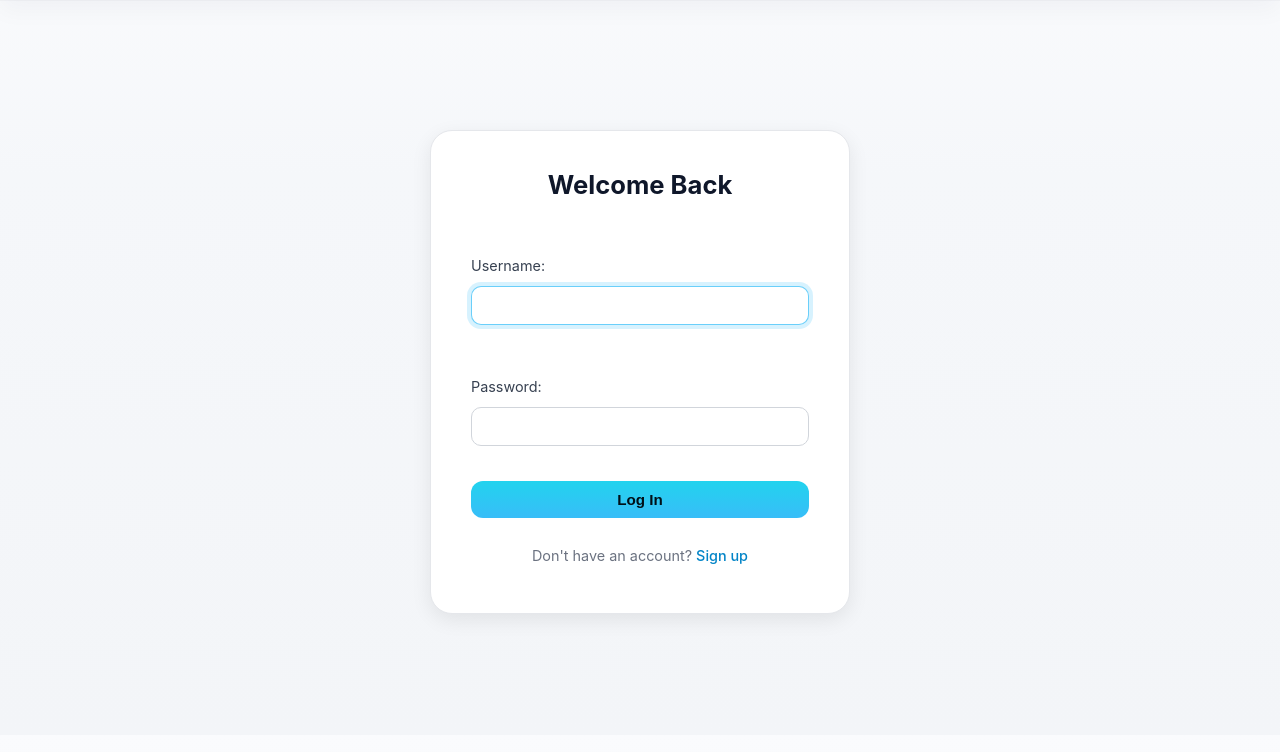
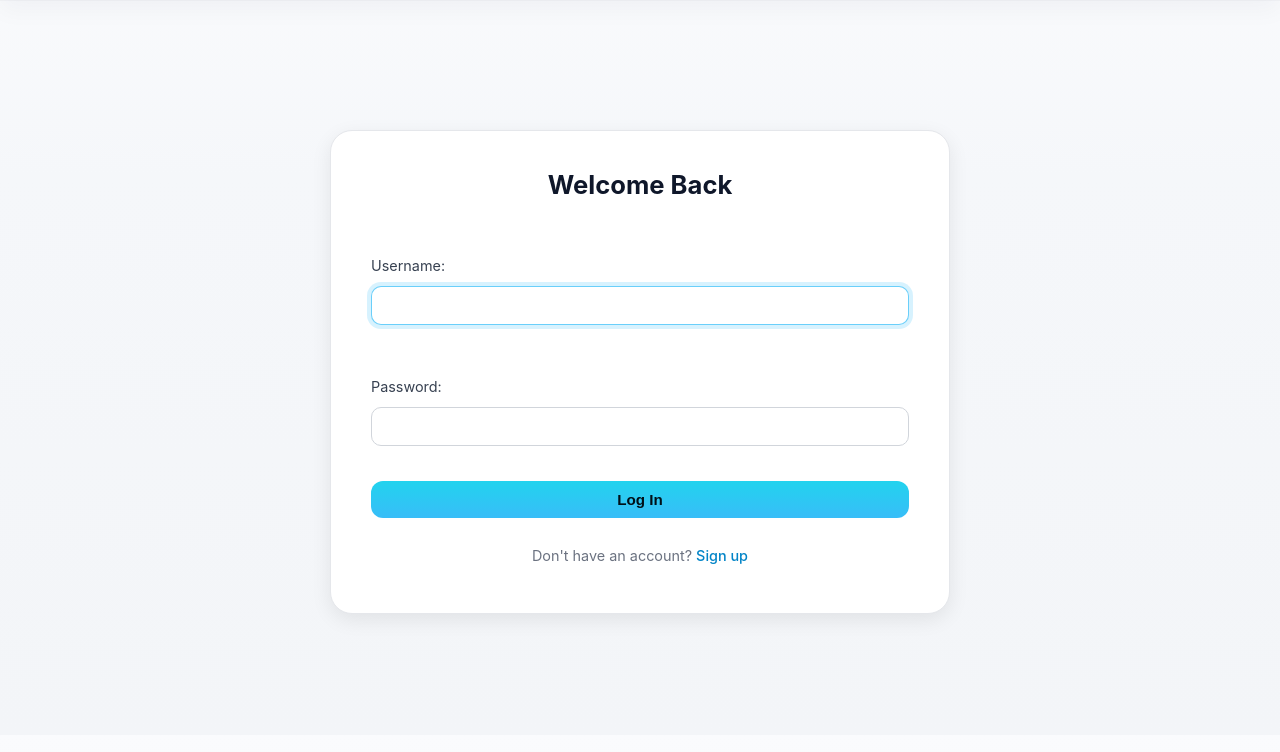
Before and after one commit to Mkac0/Echoes, a Django app: page /?next=/cars/1/delete/ in a window 1280 px wide. Shown: the part 65-817 px from the top of the page. Run offline with Django 5.2, Linux system fonts and the light colour scheme; parts of the project's set-up code (start-up, migrations or seed data) failed here and were passed over.

Commit message:
auth re-size

```diff
--- a/autolot/static/css/base.css
+++ b/autolot/static/css/base.css
@@ -118,7 +118,7 @@ nav button:hover {
     box-shadow: 0 10px 25px rgba(0,0,0,.4);
     padding: 2rem 2.5rem;
     width: 100%;
-    max-width: 420px;
+    max-width: 620px;
     display: flex;
     flex-direction: column;
     gap: 1.2rem;
@@ -1593,6 +1593,9 @@ body.light-mode .filters-form {
         position: static;
         order: -1;
     }
+    .auth-card {
+        max-width: 560px;
+    }
 }
 
 /* Apple-style toggle switch */
```
